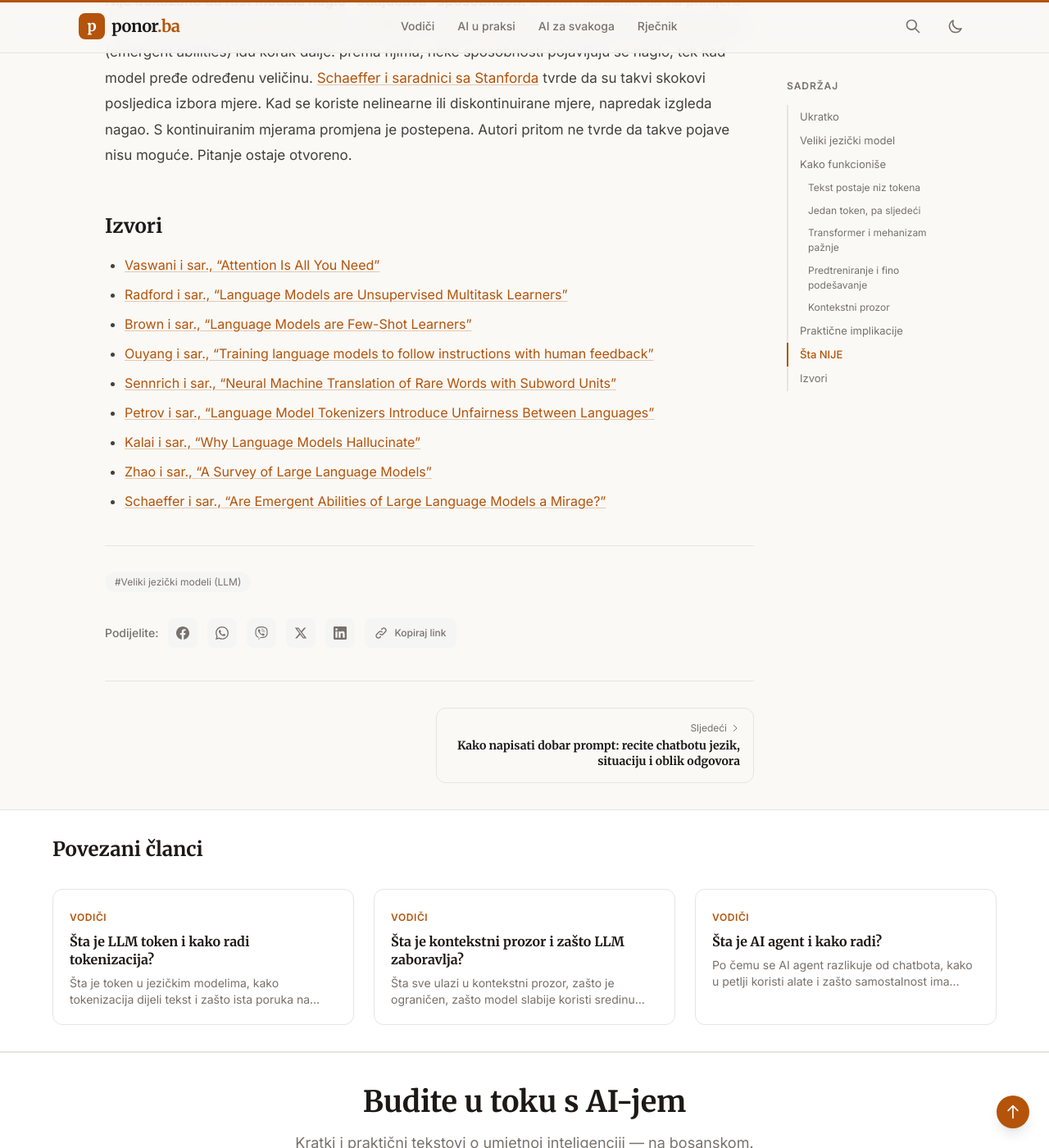
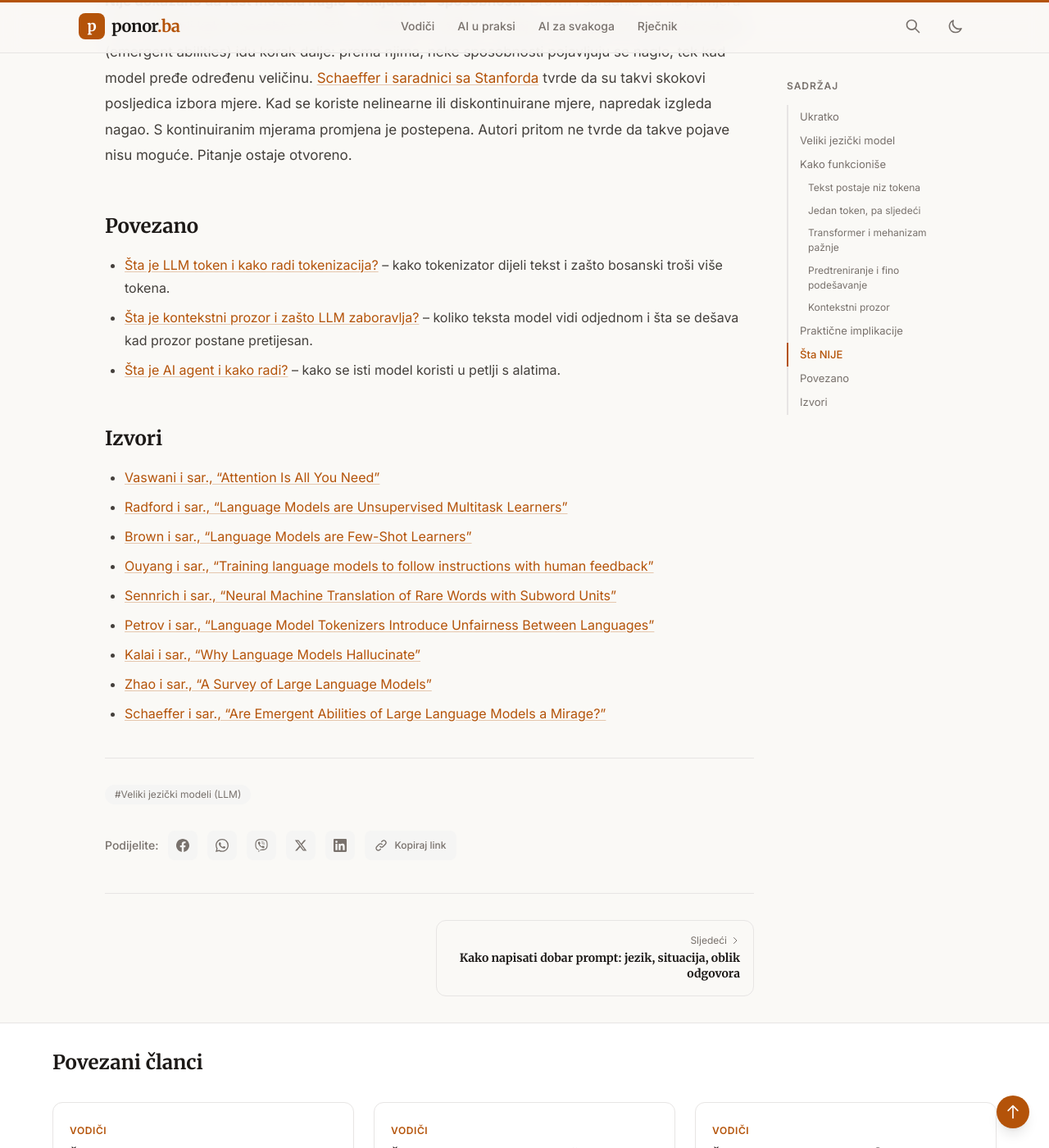
Before and after one commit to vibeuna/ponor, a Jekyll site: the page built from _posts/2026-10-10-sta-je-llm.md, in a window 1280 px wide and 1400 px high, scrolled down 5192 px. Shown: the whole window at 82% size. Built offline with Jekyll 4.4.1, drawn with Linux system fonts in a browser that asks for light colours; some of the changed text lies outside the part shown.

Commit message:
Povezano za sta-je-llm, kraći naslov i opis, novi naslovi u linkovima
- sta-je-llm: Povezano (token, kontekstni prozor, AI agent)
- kako-napisati-dobar-prompt: title to 60 chars
- sta-je-ai-agent: description to 155 chars
- sta-je-kontekstni-prozor: Povezano links use the current titles

Co-Authored-By: Claude Opus 5.5 <noreply@anthropic.com>

```diff
--- a/_posts/2026-10-10-sta-je-llm.md
+++ b/_posts/2026-10-10-sta-je-llm.md
@@ -73,6 +73,12 @@ Tu bosanska premija ponovo dolazi do izražaja. Ako isti sadržaj na bosanskom z
 
 **Nije dokazano da rast modela naglo "otključava" sposobnosti.** Brown i saradnici su na primjeru GPT-3 opisali kako sposobnosti rastu s veličinom modela. Tvrdnje o emergentnim sposobnostima (emergent abilities) idu korak dalje: prema njima, neke sposobnosti pojavljuju se naglo, tek kad model pređe određenu veličinu. [Schaeffer i saradnici sa Stanforda](https://arxiv.org/abs/2304.15004v2) tvrde da su takvi skokovi posljedica izbora mjere. Kad se koriste nelinearne ili diskontinuirane mjere, napredak izgleda nagao. S kontinuiranim mjerama promjena je postepena. Autori pritom ne tvrde da takve pojave nisu moguće. Pitanje ostaje otvoreno.
 
+## Povezano
+
+- [Šta je LLM token i kako radi tokenizacija?](/clanci/sta-je-llm-token/) – kako tokenizator dijeli tekst i zašto bosanski troši više tokena.
+- [Šta je kontekstni prozor i zašto LLM zaboravlja?](/clanci/sta-je-kontekstni-prozor/) – koliko teksta model vidi odjednom i šta se dešava kad prozor postane pretijesan.
+- [Šta je AI agent i kako radi?](/clanci/sta-je-ai-agent/) – kako se isti model koristi u petlji s alatima.
+
 ## Izvori
 
 - [Vaswani i sar., "Attention Is All You Need"](https://arxiv.org/abs/1706.03762v7)
--- a/_posts/2026-10-11-kako-napisati-dobar-prompt.md
+++ b/_posts/2026-10-11-kako-napisati-dobar-prompt.md
@@ -1,6 +1,6 @@
 ---
 layout: post
-title: "Kako napisati dobar prompt: recite chatbotu jezik, situaciju i oblik odgovora"
+title: "Kako napisati dobar prompt: jezik, situacija, oblik odgovora"
 date: 2026-10-11
 category: ai-za-sve
 image: /assets/images/2026-10-11-kako-napisati-dobar-prompt.svg
--- a/_posts/2026-10-11-sta-je-ai-agent.md
+++ b/_posts/2026-10-11-sta-je-ai-agent.md
@@ -5,7 +5,7 @@ date: 2026-10-11
 category: vodici
 image: /assets/images/2026-10-11-sta-je-ai-agent.svg
 read_time: 6
-description: "Po čemu se AI agent razlikuje od chatbota, kako u petlji koristi alate i zašto samostalnost ima cijenu: agent radi sporije, skuplji je, a greške mu se mogu gomilati."
+description: "Po čemu se AI agent razlikuje od chatbota, kako u petlji koristi alate i zašto samostalnost ima cijenu: sporiji rad, viša cijena i greške koje se gomilaju."
 tags: [ai-agenti]
 ---
 
--- a/_posts/2026-10-11-sta-je-kontekstni-prozor.md
+++ b/_posts/2026-10-11-sta-je-kontekstni-prozor.md
@@ -101,8 +101,8 @@ Prozor se mjeri u tokenima, a isti tekst na različitim jezicima troši različi
 ## Povezano
 
 - [Šta je LLM i kako radi?](/clanci/sta-je-llm/) – kako model generiše tekst token po token, osnova za ovaj tekst.
-- [Šta je token](/clanci/sta-je-llm-token/) – jedinica u kojoj se prozor mjeri.
-- [Kako napisati dobar prompt: recite chatbotu jezik, situaciju i oblik odgovora](/clanci/kako-napisati-dobar-prompt/) – kako jasno navesti jezik i uslove koje model treba poštovati.
+- [Šta je LLM token i kako radi tokenizacija?](/clanci/sta-je-llm-token/) – jedinica u kojoj se prozor mjeri.
+- [Kako napisati dobar prompt: jezik, situacija, oblik odgovora](/clanci/kako-napisati-dobar-prompt/) – kako jasno navesti jezik i uslove koje model treba poštovati.
 
 ## Izvori
 
```
